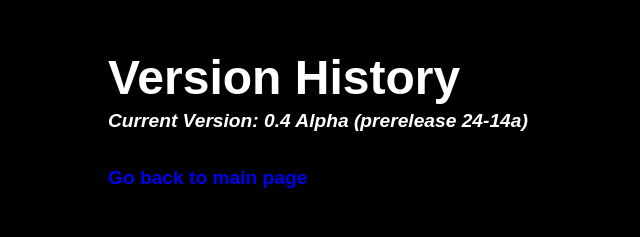
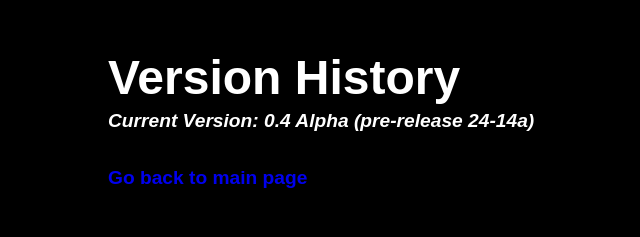
Before and after one commit to sbrothers7/Listify, a plain HTML site: page version_history.html in a window 1280 px wide. Shown: the top 237 px of the page, 0-640 px from the left. Drawn offline with Linux system fonts and the light colour scheme.

Commit message:
v0.4a (pre-release 24-14a)

```diff
--- a/version_history.html
+++ b/version_history.html
@@ -11,7 +11,7 @@
             <div style="margin: 50px 0px;"></div>
 
             <h1 class="title">Version History</h1>
-            <i><h1 class="subtitle">Current Version: 0.4 Alpha (prerelease 24-14a)</h1></i>
+            <i><h1 class="subtitle">Current Version: 0.4 Alpha (pre-release 24-14a)</h1></i>
 
             <strong><h2><a id="return" href="index.html">Go back to main page</a></h2></strong>
 
```
Also changed, not shown: index.html (+1 -1 lines).
